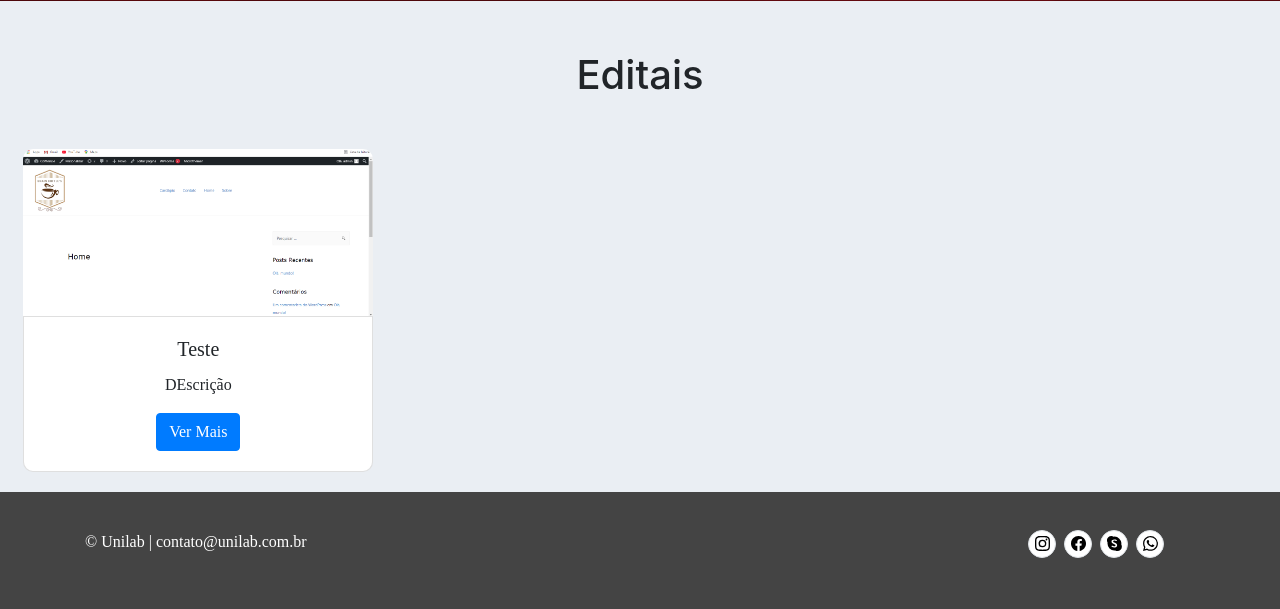
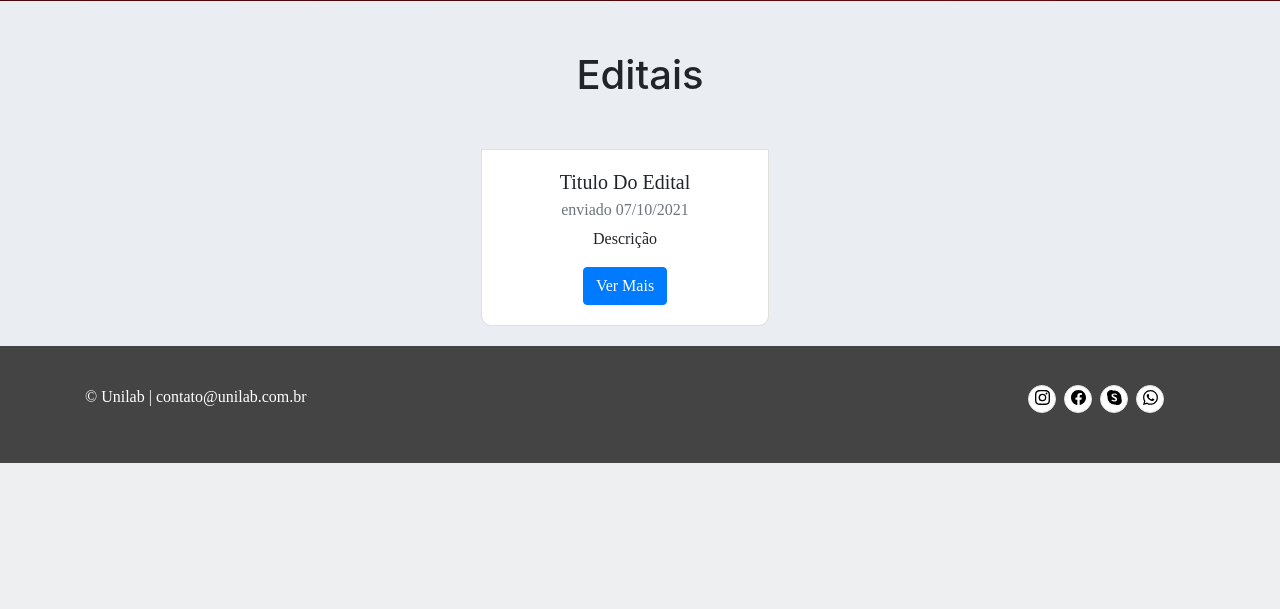
Before and after one commit to JairAlves007/Unilab-Project, a Laravel app: page / in a window 1280 px wide. Shown: the part 475-1084 px from the top of the page. After the commit the page ends 938 px from the top, so only its background shows below. Run offline with Laravel 8, Linux system fonts and the light colour scheme; some libraries are stand-ins or nearby versions.

Commit message:
criamos os cards e iniciamos o formulario

```diff
--- a/app/Http/Controllers/EdictsController.php
+++ b/app/Http/Controllers/EdictsController.php
@@ -25,7 +25,7 @@ class EdictsController extends Controller
      */
     public function create()
     {
-        //
+        return view("editals.createEdital");
     }
 
     /**
--- a/public/css/estilo.css
+++ b/public/css/estilo.css
@@ -232,6 +232,11 @@ button a{
 }
 
 .content{
+    display:flex;
+    flex-wrap: wrap;
+    gap:10% ;
+    justify-content: center;
+    align-items: center;
     width: 100%;
 }
 
--- a/resources/views/welcome.blade.php
+++ b/resources/views/welcome.blade.php
@@ -70,20 +70,19 @@
 <h1 class="title2">Editais</h1>
 @endif
 
-    <div class="row corpo content">
 
-        <div class="col-lg-4 col-sm-6 card-gap">
 
-            <img src="img/editais/4f57c794856f5d2c65555705c806ff1b.png" class="card-img-top" alt="besteira">
-            <div class="card">
+<div class="row content">
+
+
+    <div class="card" style="width: 18rem;">
         <div class="card-body">
-                    <h5 class="card-title">Teste</h5>
-                    <p class="card-text">DEscrição</p>
+            <h5 class="card-title">Titulo Do Edital</h5>
+            <h6 class="card-subtitle mb-2 text-muted">enviado 07/10/2021</h6>
+            <p class="card-text">Descrição</p>
+
             <a href="#" class="btn btn-primary">Ver Mais</a>
         </div>
-
-            </div>
-
     </div>
     {{-- @foreach ($all_editals as $edital)
 
--- a/routes/web.php
+++ b/routes/web.php
@@ -57,7 +57,7 @@ Route::get('/category/{id}', [CategoriesController::class, 'show']);
 
 // Route::group(['middleware' => ['role:gestor|orientador']], function () {
 
-//     Route::get('/edital/create', [EditalController::class, 'create'])->middleware('auth');
+    Route::get('/edital/create', [EdictsController::class, 'create']);
 
 //     Route::post('/edital/store', [EditalController::class, 'store'])->middleware('auth');
 
```
Also changed, not shown: resources/views/editals/createEdital.blade.php (+22 -2 lines). Lines whose indentation alone changed are shown as unchanged.
